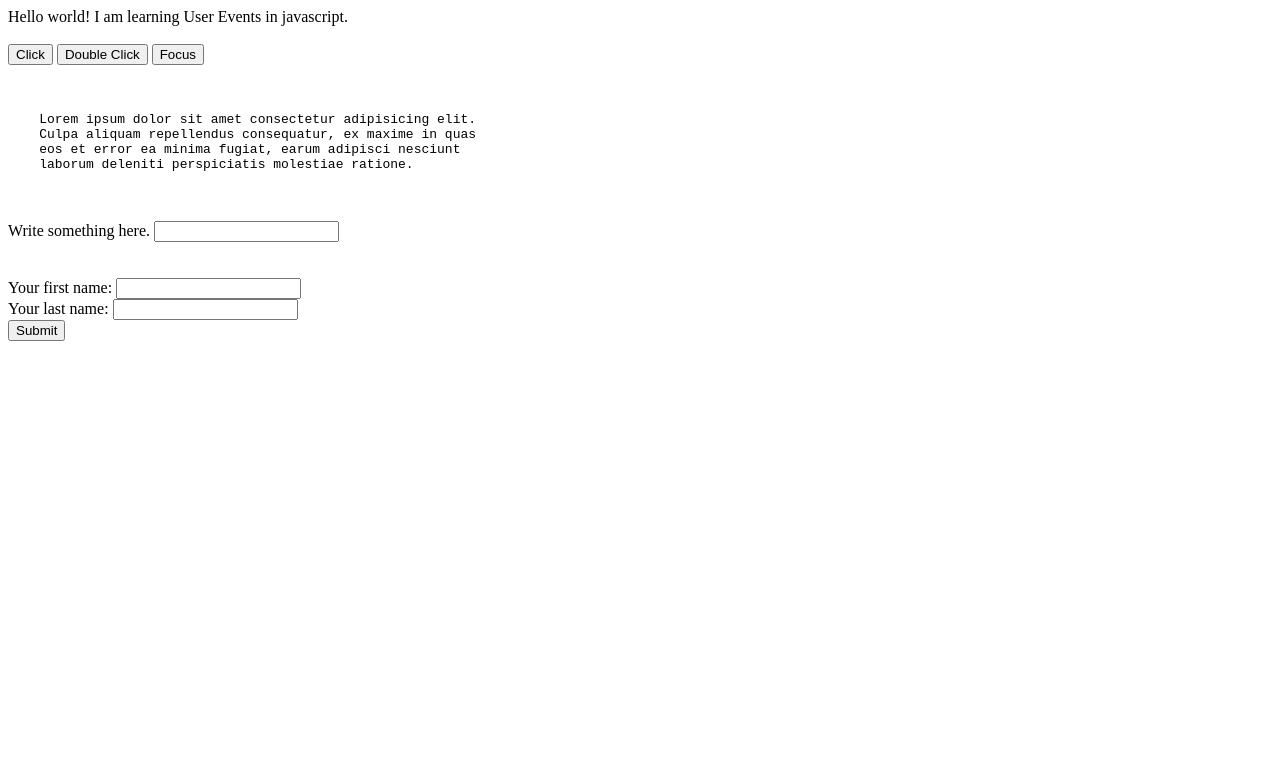
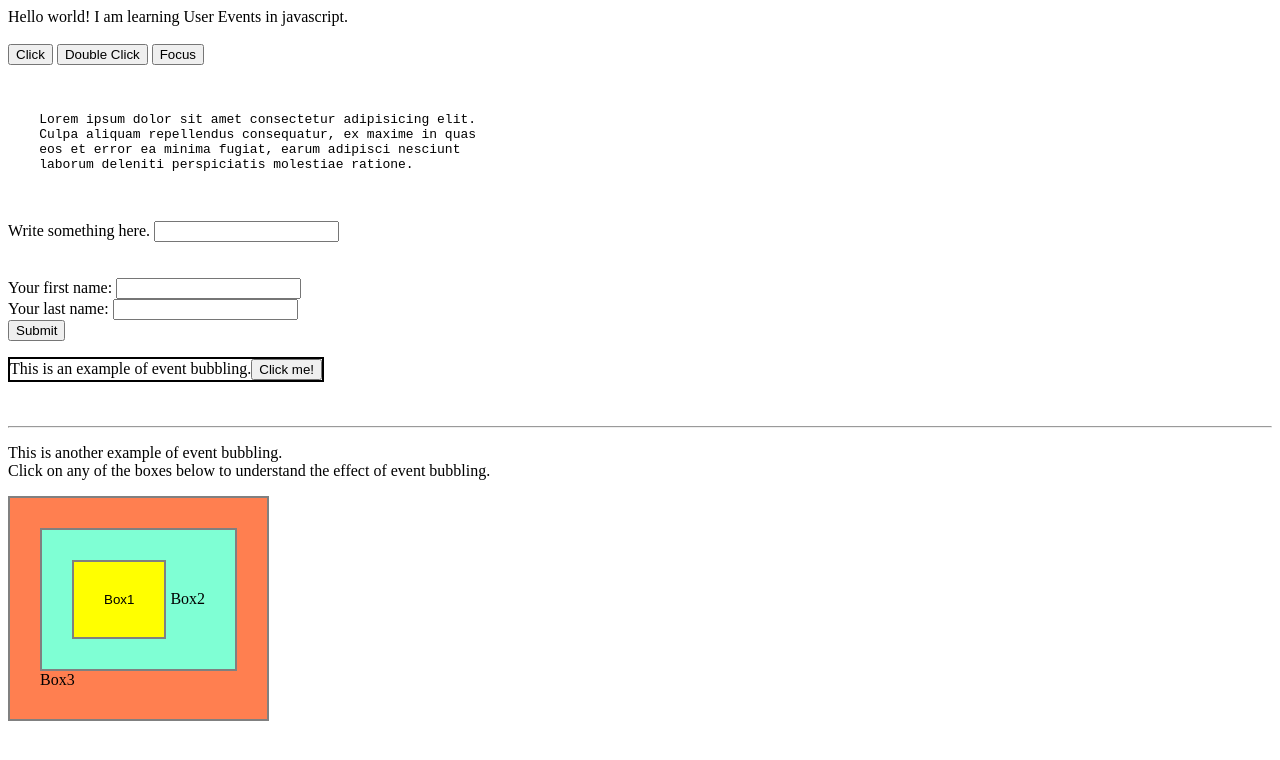
Before and after one commit to nishaYO/Learn-User-Events-in-Javascript, a website: page main.html in a window 1280 px wide. Drawn offline with Linux system fonts and the light colour scheme.

Commit message:
Learnt Event Bubbling Event

```diff
--- a/main.html
+++ b/main.html
@@ -1,37 +1,58 @@
 <!DOCTYPE html>
 <html lang="en">
   <head>
-    <meta charset="UTF-8">
-    <meta http-equiv="X-UA-Compatible" content="IE=edge">
-    <meta name="viewport" content="width=device-width, initial-scale=1.0">
+    <meta charset="UTF-8" />
+    <meta http-equiv="X-UA-Compatible" content="IE=edge" />
+    <meta name="viewport" content="width=device-width, initial-scale=1.0" />
     <title>Learning user events</title>
-    <link rel="stylesheet" href="style.css">
+    <link rel="stylesheet" href="style.css" />
   </head>
   <body>
-    Hello world! I am learning User Events in javascript.<br><br>
+    Hello world! I am learning User Events in javascript.<br /><br />
     <button id="change-color">Click</button>
     <button id="dbl-click">Double Click</button>
     <button id="focus-msg">Focus</button>
-    <p id="output"></p><br>
+    <p id="output"></p>
+    <br />
     <pre>
     Lorem ipsum dolor sit amet consectetur adipisicing elit.
     Culpa aliquam repellendus consequatur, ex maxime in quas
     eos et error ea minima fugiat, earum adipisci nesciunt
-    laborum deleniti perspiciatis molestiae ratione.</pre><br><br>
+    laborum deleniti perspiciatis molestiae ratione.</pre
+    >
+    <br /><br />
     <label for="text">Write something here.</label>
-    <input type="text" id="text"/>
-    <div class="hidden" id="msg">You typed: </div><br>
+    <input type="text" id="text" />
+    <div class="hidden" id="msg">You typed:</div>
+    <br />
     <div id="form">
       <form id="name">
         <label for="first">Your first name: </label>
-            <input type="text" id="first"/><br>
+        <input type="text" id="first" /><br />
         <label for="last">Your last name: </label>
-            <input type="text" id="last"/><br>
+        <input type="text" id="last" /><br />
         <button type="submit" id="submit">Submit</button>
         <p id="message"></p>
       </form>
     </div>
+    <div id="bubbling">
+      This is an example of event bubbling.<button id="bubbling-btn">
+        Click me!
+      </button>
+    </div>
+    <br /><br />
+    <hr>
+    <p>This is another example of event bubbling.<br> Click on any of the boxes below to understand the effect of event bubbling.</p>
+    <div id="bubbling2">
+      <div id="box3" class="box">
+        <div class="box" id="box2">
+          <button id="box1" class="box">Box1</button>
+          Box2
+        </div>Box3
 
+      </div>
+    </div>
+    <p id="eventoutput"></p>
   </body>
   <script src="/scripts/chng-bg-clr.js"></script>
   <script src="/scripts/focus_blur_event.js"></script>
@@ -39,4 +60,5 @@
   <script src="/scripts/mouseover_out.js"></script>
   <script src="/scripts/keyboard.js"></script>
   <script src="/scripts/preventDefault.js"></script>
+  <script src="/scripts/eventBubbling.js"></script>
 </html>
--- /dev/null
+++ b/scripts/eventBubbling.js
@@ -0,0 +1,15 @@
+// const div = document.getElementById("bubbling");
+// div.addEventListener('click', (e)=>e.currentTarget.classList.toggle('cyan'));
+
+const box1 = document.getElementById('box1');
+const box2 = document.getElementById('box2');
+const box3 = document.getElementById('box3');
+
+const eventoutput = document.getElementById('eventoutput');
+
+const eventhandler = (e)=>{
+    eventoutput.textContent += ` This click affected ${e.currentTarget.id}.`;
+};
+box1.addEventListener('click', eventhandler);
+box2.addEventListener('click', eventhandler);
+box3.addEventListener('click', eventhandler);
--- a/style.css
+++ b/style.css
@@ -17,3 +17,37 @@
 pre{
      width: fit-content;
 }
+
+
+#bubbling{
+     width: fit-content;
+     border: 2px solid black;
+}
+
+.cyan{
+     background-color: cyan;
+}
+
+
+.box{
+     border: 2px solid grey;
+     padding: 30px;
+     width: fit-content;
+}
+
+#box1{
+     background-color: yellow;
+}
+#box2{
+     background-color: aquamarine;
+}
+#box3{
+     background-color: coral;
+}
+
+.eventoutput{
+     border: 2px solid red;
+     width: 50px;
+     height: 20px;
+     color: black;
+}
```
Lines whose indentation alone changed are shown as unchanged.
